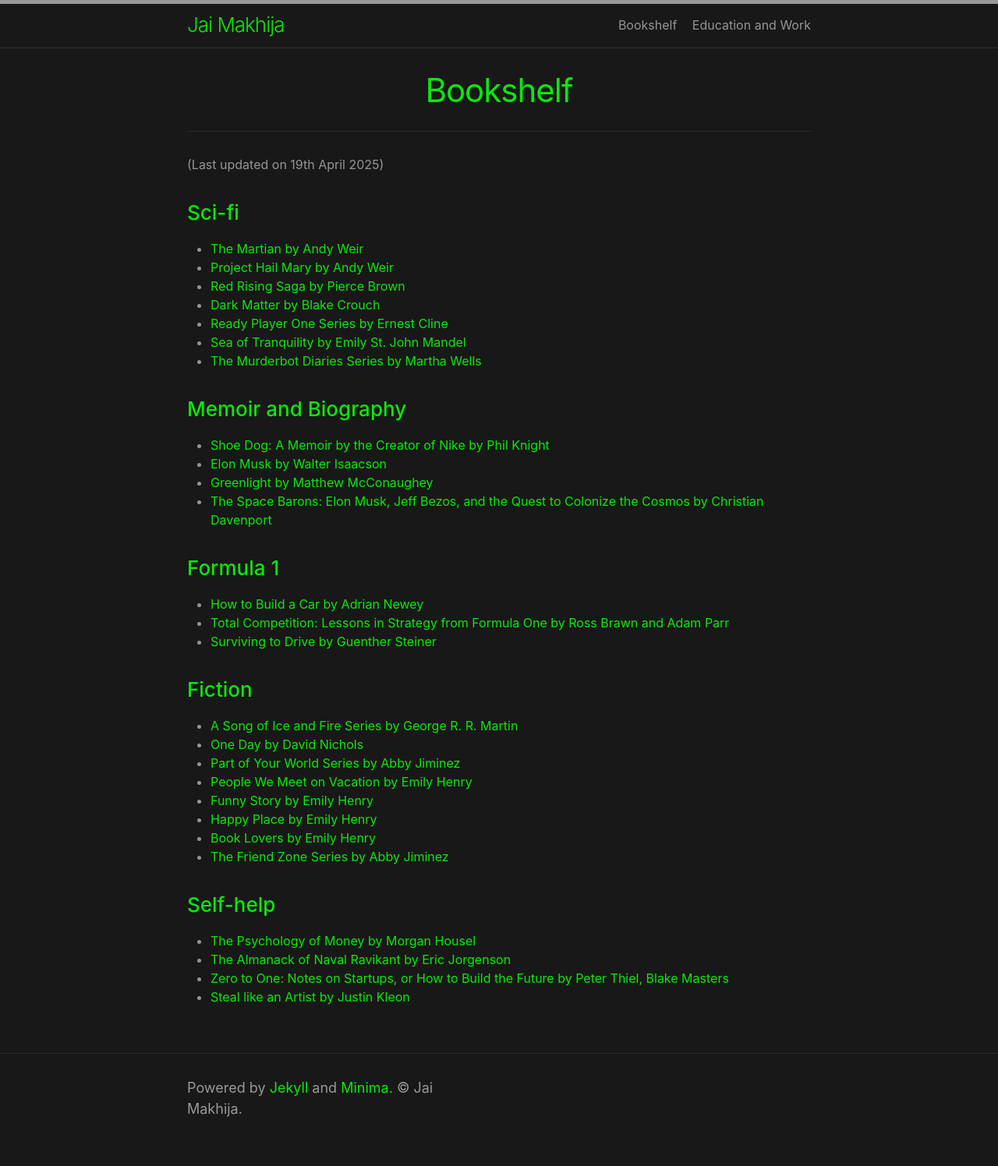
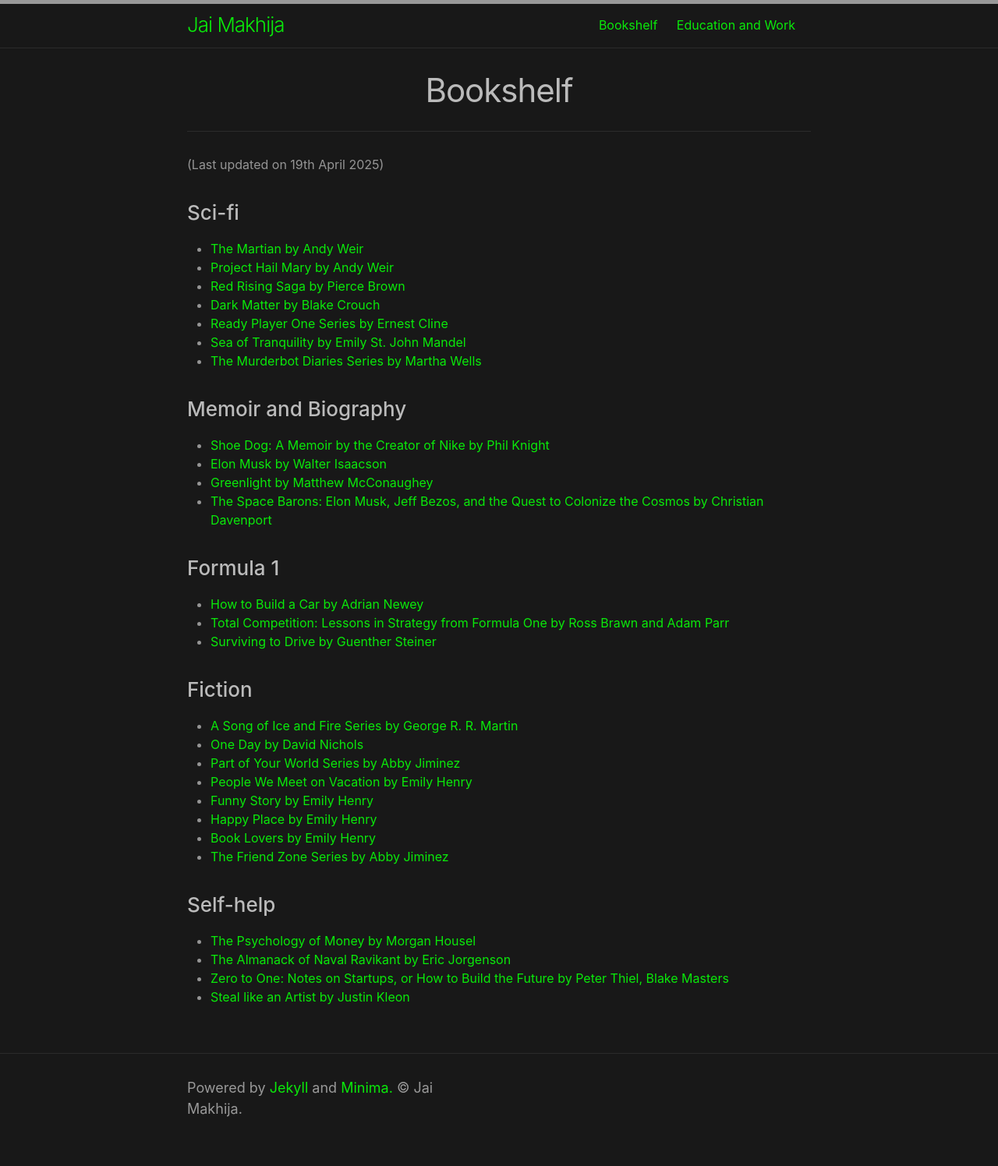
Before and after one commit to jai-makhija/jai-makhija.github.io, a Jekyll site: the page built from bookshelf.markdown, in a window 1280 px wide. Shown: the whole page at 78% size. Built offline with Jekyll 4.4.1, drawn with Linux system fonts in a browser that asks for light colours.

Commit message:
Changed color of site-title and site-nav to green with adjusted spacing

```diff
--- a/_config.yml
+++ b/_config.yml
@@ -13,6 +13,10 @@
 author:
   name: Jai Makhija
   email: jaimakhija98@gmail.com
+
+header_pages:
+  - bookshelf.md
+  - pow.md
 
 # Build settings
 #theme: minima
--- a/_includes/head.html
+++ b/_includes/head.html
@@ -1,4 +1,5 @@
 <head>
+  <link rel="stylesheet" href="{{ '/assets/css/style.css' | relative_url }}">
   <meta charset="utf-8">
   <meta http-equiv="X-UA-Compatible" content="IE=edge">
   <meta name="viewport" content="width=device-width, initial-scale=1">
--- a/_includes/header.html
+++ b/_includes/header.html
@@ -1,20 +1,13 @@
-<header class="site-header">
+<header class="site-header" role="banner">
+  <div class="wrapper">
+    <a class="site-title" rel="author" href="{{ "/" | relative_url }}">{{ site.title | escape }}</a>
 
-  <div class="wrapper">
-    {%- assign default_paths = site.pages | map: "path" -%}
-    {%- assign page_paths = site.minima.nav_pages | default: default_paths -%}
-    {%- assign page_titles = site.pages | map: 'title' | compact %}
-    <a class="site-title" rel="author" href="{{ '/' | relative_url }}">{{ site.title | escape }}</a>
-
-    {%- unless page_titles == empty %}
-      <nav class="site-nav">
-        <input type="checkbox" id="nav-trigger" />
-        <label for="nav-trigger">
-          <span class="menu-icon"></span>
-        </label>
-
-        {% include nav-items.html paths = page_paths %}
-      </nav>
-    {%- endunless %}
+    <nav class="site-nav">
+      {% for page in site.pages %}
+        {% if page.title %}
+          <a class="page-link" href="{{ page.url | relative_url }}">{{ page.title }}</a>
+        {% endif %}
+      {% endfor %}
+    </nav>
   </div>
 </header>
--- a/assets/css/style.scss
+++ b/assets/css/style.scss
@@ -5,8 +5,14 @@
 @import "minima/initialize";
 
 /* Change the default link color */
-a {
-  color: rgb(10, 233, 10);
+a,
+.site-title,
+.site-nav .page-link {
+  color: rgb(10, 233, 10) !important;
+}
+
+.site-nav a {
+  margin-right: 20px; /* space between each nav item */
 }
 
 a:hover {
@@ -20,8 +26,3 @@
 .green-text {
   color: rgb(10, 233, 10);
 }
-
-h1, h2, h3, h4, h5, h6,
-.site-title, .page-title {
-  color: rgb(10, 233, 10);
-}
```
